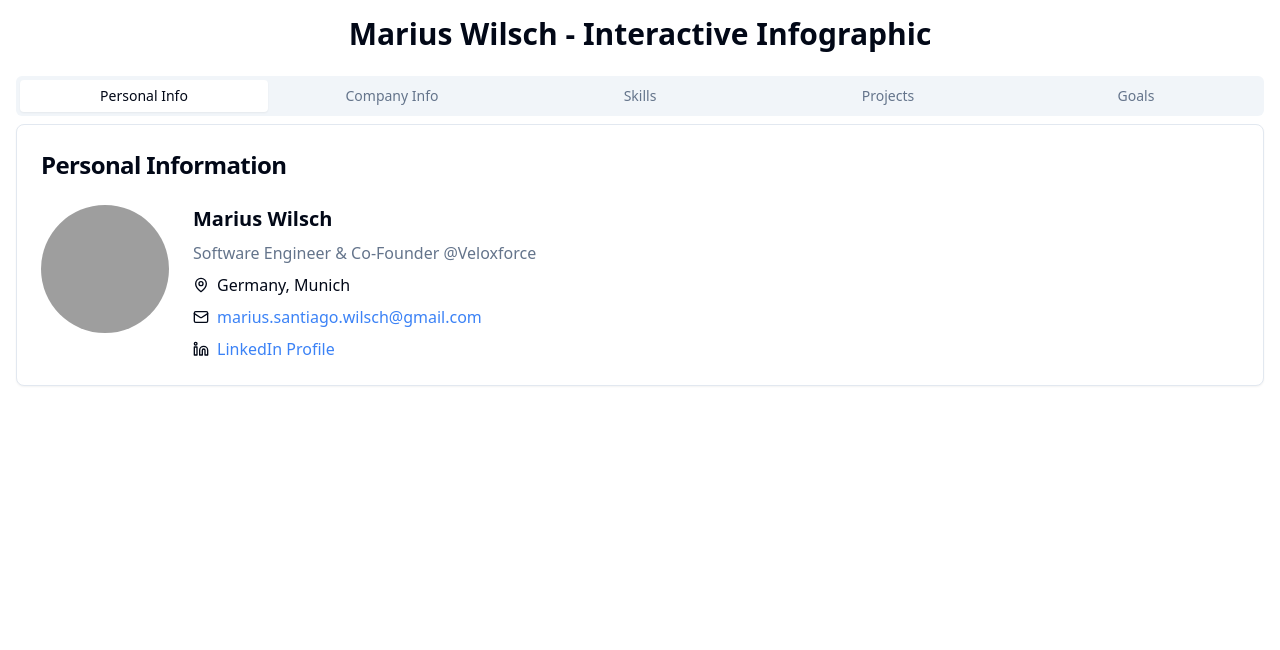
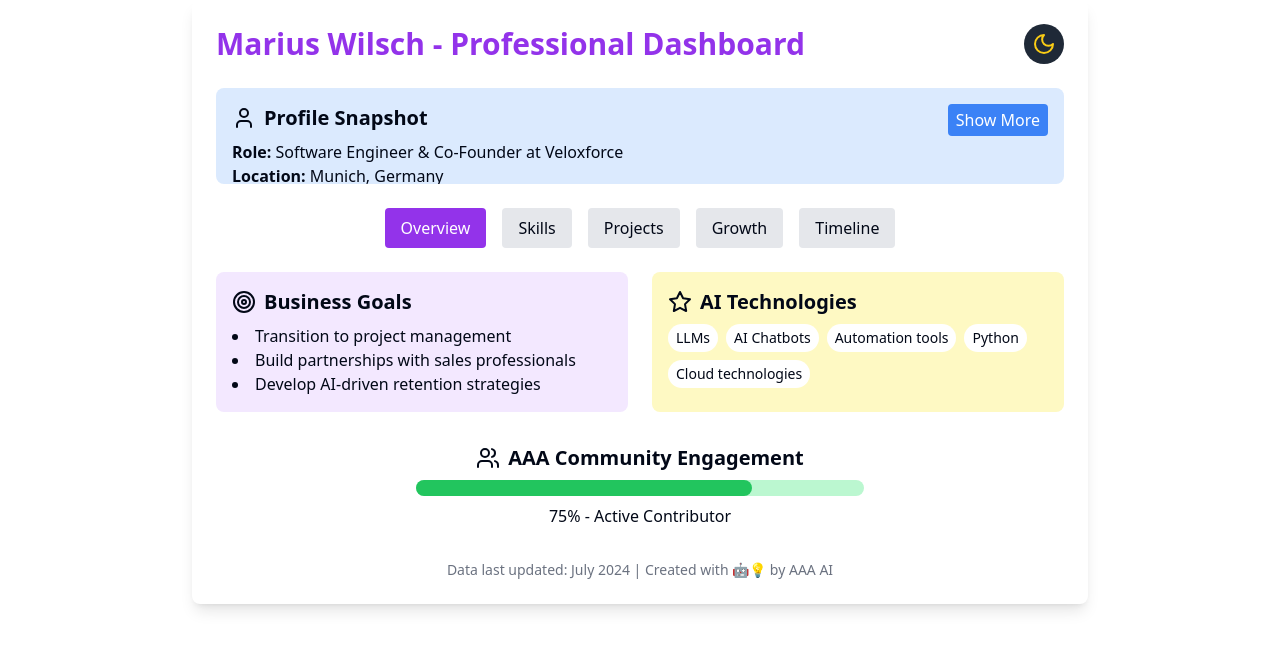
Before and after one commit to GPT-Engineer-App/colorful-insights-mosaic, a React (Vite) app: page / in a window 1280 px wide. Shown: the top 650 px of the page. Built offline with nearby package versions, Linux system fonts and the light colour scheme; grey boxes are pictures that could not be loaded.

Commit message:
GPT Engineer Update [skip gpt_engineer]

```diff
--- a/src/nav-items.jsx
+++ b/src/nav-items.jsx
@@ -1,5 +1,5 @@
 import { User } from "lucide-react";
-import Index from "./pages/Index.jsx";
+import MariusInteractiveDashboard from "./pages/Index.jsx";
 
 /**
  * Central place for defining the navigation items. Used for navigation components and routing.
@@ -9,6 +9,6 @@ export const navItems = [
     title: "Marius Wilsch",
     to: "/",
     icon: <User className="h-4 w-4" />,
-    page: <Index />,
+    page: <MariusInteractiveDashboard />,
   },
 ];
--- a/src/pages/Index.jsx
+++ b/src/pages/Index.jsx
@@ -1,43 +1,236 @@
-import { useState } from "react";
-import { Tabs, TabsContent, TabsList, TabsTrigger } from "@/components/ui/tabs";
-import { PersonalInfo } from "./components/PersonalInfo";
-import { CompanyInfo } from "./components/CompanyInfo";
-import { Skills } from "./components/Skills";
-import { Projects } from "./components/Projects";
-import { Goals } from "./components/Goals";
+import React, { useState } from 'react';
+import { BarChart, Bar, XAxis, YAxis, Tooltip, ResponsiveContainer, PieChart, Pie, Cell, LineChart, Line } from 'recharts';
+import { User, Code, Target, Puzzle, Star, TrendingUp, Users, Calendar, Sun, Moon, Clock } from 'lucide-react';
 
-const Index = () => {
-  const [activeTab, setActiveTab] = useState("personal");
+const COLORS = ['#0088FE', '#00C49F', '#FFBB28', '#FF8042'];
+
+const skillData = [
+  { name: 'AI', value: 90 },
+  { name: 'Software Dev', value: 85 },
+  { name: 'Project Mgmt', value: 70 },
+  { name: 'Business Dev', value: 65 },
+  { name: 'Communication', value: 80 },
+];
+
+const projectData = [
+  { name: 'AI Automation', value: 40 },
+  { name: 'On-premise AI', value: 30 },
+  { name: 'Community Tools', value: 20 },
+  { name: 'Other', value: 10 },
+];
+
+const growthData = [
+  { month: 'Jan', clients: 2 },
+  { month: 'Feb', clients: 3 },
+  { month: 'Mar', clients: 4 },
+  { month: 'Apr', clients: 6 },
+  { month: 'May', clients: 8 },
+  { month: 'Jun', clients: 10 },
+  { month: 'Jul', clients: 13 },
+];
+
+const timelineData = [
+  { date: '2019', event: 'Graduated from Codam College' },
+  { date: '2020', event: 'Started as Junior Software Engineer' },
+  { date: '2021', event: 'Promoted to Senior Software Engineer' },
+  { date: '2022', event: 'Co-founded Veloxforce' },
+  { date: '2023', event: 'Launched first AI product' },
+  { date: '2024', event: 'Expanded client base to 20+ companies' },
+];
+
+const MariusInteractiveDashboard = () => {
+  const [isDarkMode, setIsDarkMode] = useState(false);
+  const [activeSection, setActiveSection] = useState('overview');
+  const [isProfileExpanded, setIsProfileExpanded] = useState(false);
+
+  const renderSection = () => {
+    switch(activeSection) {
+      case 'skills':
+        return (
+          <div className={`animate-fade-in ${isDarkMode ? 'text-white' : ''}`}>
+            <h2 className="text-2xl font-semibold mb-4 flex items-center">
+              <Code className="mr-2" /> Skills Breakdown
+            </h2>
+            <ResponsiveContainer width="100%" height={300}>
+              <BarChart data={skillData}>
+                <XAxis dataKey="name" />
+                <YAxis />
+                <Tooltip />
+                <Bar dataKey="value" fill={isDarkMode ? "#8884d8" : "#82ca9d"}>
+                  {skillData.map((entry, index) => (
+                    <Cell key={`cell-${index}`} fill={COLORS[index % COLORS.length]} />
+                  ))}
+                </Bar>
+              </BarChart>
+            </ResponsiveContainer>
+          </div>
+        );
+      case 'projects':
+        return (
+          <div className={`animate-fade-in ${isDarkMode ? 'text-white' : ''}`}>
+            <h2 className="text-2xl font-semibold mb-4 flex items-center">
+              <Puzzle className="mr-2" /> Project Distribution
+            </h2>
+            <ResponsiveContainer width="100%" height={300}>
+              <PieChart>
+                <Pie
+                  data={projectData}
+                  cx="50%"
+                  cy="50%"
+                  labelLine={false}
+                  outerRadius={80}
+                  fill="#8884d8"
+                  dataKey="value"
+                  label={({ name, percent }) => `${name} ${(percent * 100).toFixed(0)}%`}
+                >
+                  {projectData.map((entry, index) => (
+                    <Cell key={`cell-${index}`} fill={COLORS[index % COLORS.length]} />
+                  ))}
+                </Pie>
+                <Tooltip />
+              </PieChart>
+            </ResponsiveContainer>
+          </div>
+        );
+      case 'growth':
+        return (
+          <div className={`animate-fade-in ${isDarkMode ? 'text-white' : ''}`}>
+            <h2 className="text-2xl font-semibold mb-4 flex items-center">
+              <TrendingUp className="mr-2" /> Client Growth
+            </h2>
+            <ResponsiveContainer width="100%" height={300}>
+              <LineChart data={growthData}>
+                <XAxis dataKey="month" />
+                <YAxis />
+                <Tooltip />
+                <Line type="monotone" dataKey="clients" stroke={isDarkMode ? "#82ca9d" : "#8884d8"} strokeWidth={2} />
+              </LineChart>
+            </ResponsiveContainer>
+          </div>
+        );
+      case 'timeline':
+        return (
+          <div className={`animate-fade-in ${isDarkMode ? 'text-white' : ''}`}>
+            <h2 className="text-2xl font-semibold mb-4 flex items-center">
+              <Clock className="mr-2" /> Career Timeline
+            </h2>
+            <div className="relative">
+              {timelineData.map((item, index) => (
+                <div key={index} className="mb-4 flex items-start">
+                  <div className={`w-24 font-bold ${isDarkMode ? 'text-purple-300' : 'text-purple-600'}`}>{item.date}</div>
+                  <div className={`flex-1 ml-4 p-2 rounded ${isDarkMode ? 'bg-gray-700' : 'bg-purple-100'}`}>
+                    {item.event}
+                  </div>
+                </div>
+              ))}
+              <div className={`absolute left-[23px] top-0 bottom-0 w-0.5 ${isDarkMode ? 'bg-purple-300' : 'bg-purple-600'}`}></div>
+            </div>
+          </div>
+        );
+      default:
+        return (
+          <div className={`grid grid-cols-1 md:grid-cols-2 gap-6 animate-fade-in ${isDarkMode ? 'text-white' : ''}`}>
+            <div className={`p-4 rounded-lg ${isDarkMode ? 'bg-gray-700' : 'bg-purple-100'}`}>
+              <h2 className="text-xl font-semibold mb-2 flex items-center">
+                <Target className="mr-2" /> Business Goals
+              </h2>
+              <ul className="list-disc list-inside">
+                <li>Transition to project management</li>
+                <li>Build partnerships with sales professionals</li>
+                <li>Develop AI-driven retention strategies</li>
+              </ul>
+            </div>
+            <div className={`p-4 rounded-lg ${isDarkMode ? 'bg-gray-700' : 'bg-yellow-100'}`}>
+              <h2 className="text-xl font-semibold mb-2 flex items-center">
+                <Star className="mr-2" /> AI Technologies
+              </h2>
+              <div className="flex flex-wrap gap-2">
+                {['LLMs', 'AI Chatbots', 'Automation tools', 'Python', 'Cloud technologies'].map((tech, index) => (
+                  <span key={index} className={`px-2 py-1 rounded-full text-sm ${isDarkMode ? 'bg-gray-600 text-white' : 'bg-white'}`}>
+                    {tech}
+                  </span>
+                ))}
+              </div>
+            </div>
+          </div>
+        );
+    }
+  };
 
   return (
-    <div className="container mx-auto p-4">
-      <h1 className="text-3xl font-bold text-center mb-6">Marius Wilsch - Interactive Infographic</h1>
-      <Tabs value={activeTab} onValueChange={setActiveTab} className="w-full">
-        <TabsList className="grid w-full grid-cols-5">
-          <TabsTrigger value="personal">Personal Info</TabsTrigger>
-          <TabsTrigger value="company">Company Info</TabsTrigger>
-          <TabsTrigger value="skills">Skills</TabsTrigger>
-          <TabsTrigger value="projects">Projects</TabsTrigger>
-          <TabsTrigger value="goals">Goals</TabsTrigger>
-        </TabsList>
-        <TabsContent value="personal">
-          <PersonalInfo />
-        </TabsContent>
-        <TabsContent value="company">
-          <CompanyInfo />
-        </TabsContent>
-        <TabsContent value="skills">
-          <Skills />
-        </TabsContent>
-        <TabsContent value="projects">
-          <Projects />
-        </TabsContent>
-        <TabsContent value="goals">
-          <Goals />
-        </TabsContent>
-      </Tabs>
+    <div className={`p-6 rounded-lg shadow-lg max-w-4xl mx-auto ${isDarkMode ? 'bg-gray-800 text-white' : 'bg-white'}`}>
+      <div className="flex justify-between items-center mb-6">
+        <h1 className={`text-3xl font-bold ${isDarkMode ? 'text-purple-300' : 'text-purple-600'}`}>Marius Wilsch - Professional Dashboard</h1>
+        <button
+          onClick={() => setIsDarkMode(!isDarkMode)}
+          className={`p-2 rounded-full ${isDarkMode ? 'bg-yellow-400 text-gray-800' : 'bg-gray-800 text-yellow-400'}`}
+        >
+          {isDarkMode ? <Sun size={24} /> : <Moon size={24} />}
+        </button>
+      </div>
+
+      <div className={`p-4 rounded-lg mb-6 transition-all duration-300 ${isProfileExpanded ? 'h-auto' : 'h-24 overflow-hidden'} ${isDarkMode ? 'bg-gray-700' : 'bg-blue-100'}`}>
+        <div className="flex justify-between items-start">
+          <div>
+            <h2 className="text-xl font-semibold mb-2 flex items-center">
+              <User className="mr-2" /> Profile Snapshot
+            </h2>
+            <p><strong>Role:</strong> Software Engineer & Co-Founder at Veloxforce</p>
+            <p><strong>Location:</strong> Munich, Germany</p>
+            <p><strong>Email:</strong> m.wilsch@veloxforce.com</p>
+          </div>
+          <button
+            onClick={() => setIsProfileExpanded(!isProfileExpanded)}
+            className={`px-2 py-1 rounded ${isDarkMode ? 'bg-purple-500 text-white hover:bg-purple-600' : 'bg-blue-500 text-white hover:bg-blue-600'} transition-colors`}
+          >
+            {isProfileExpanded ? 'Show Less' : 'Show More'}
+          </button>
+        </div>
+        {isProfileExpanded && (
+          <div className="mt-4 animate-fade-in">
+            <p><strong>Experience:</strong> 5+ years in software development</p>
+            <p><strong>Education:</strong> Computer Software Engineering, Codam College</p>
+            <p><strong>Languages:</strong> German (native), English (fluent)</p>
+          </div>
+        )}
+      </div>
+
+      <div className="flex justify-center space-x-4 mb-6">
+        {['overview', 'skills', 'projects', 'growth', 'timeline'].map((section) => (
+          <button
+            key={section}
+            onClick={() => setActiveSection(section)}
+            className={`px-4 py-2 rounded ${
+              activeSection === section
+                ? isDarkMode ? 'bg-purple-500 text-white' : 'bg-purple-600 text-white'
+                : isDarkMode ? 'bg-gray-600 text-white' : 'bg-gray-200'
+            }`}
+          >
+            {section.charAt(0).toUpperCase() + section.slice(1)}
+          </button>
+        ))}
+      </div>
+
+      {renderSection()}
+
+      <div className="mt-8 text-center">
+        <h2 className="text-xl font-semibold mb-2 flex items-center justify-center">
+          <Users className="mr-2" /> AAA Community Engagement
+        </h2>
+        <div className={`bg-green-200 rounded-full h-4 w-full max-w-md mx-auto ${isDarkMode ? 'bg-green-800' : ''}`}>
+          <div
+            className="bg-green-500 rounded-full h-full transition-all duration-1000"
+            style={{width: '75%'}}
+          ></div>
+        </div>
+        <p className="mt-2">75% - Active Contributor</p>
+      </div>
+
+      <div className={`text-center text-sm ${isDarkMode ? 'text-gray-400' : 'text-gray-500'} mt-8`}>
+        Data last updated: July 2024 | Created with 🤖💡 by AAA AI
+      </div>
     </div>
   );
 };
 
-export default Index;
+export default MariusInteractiveDashboard;
```
